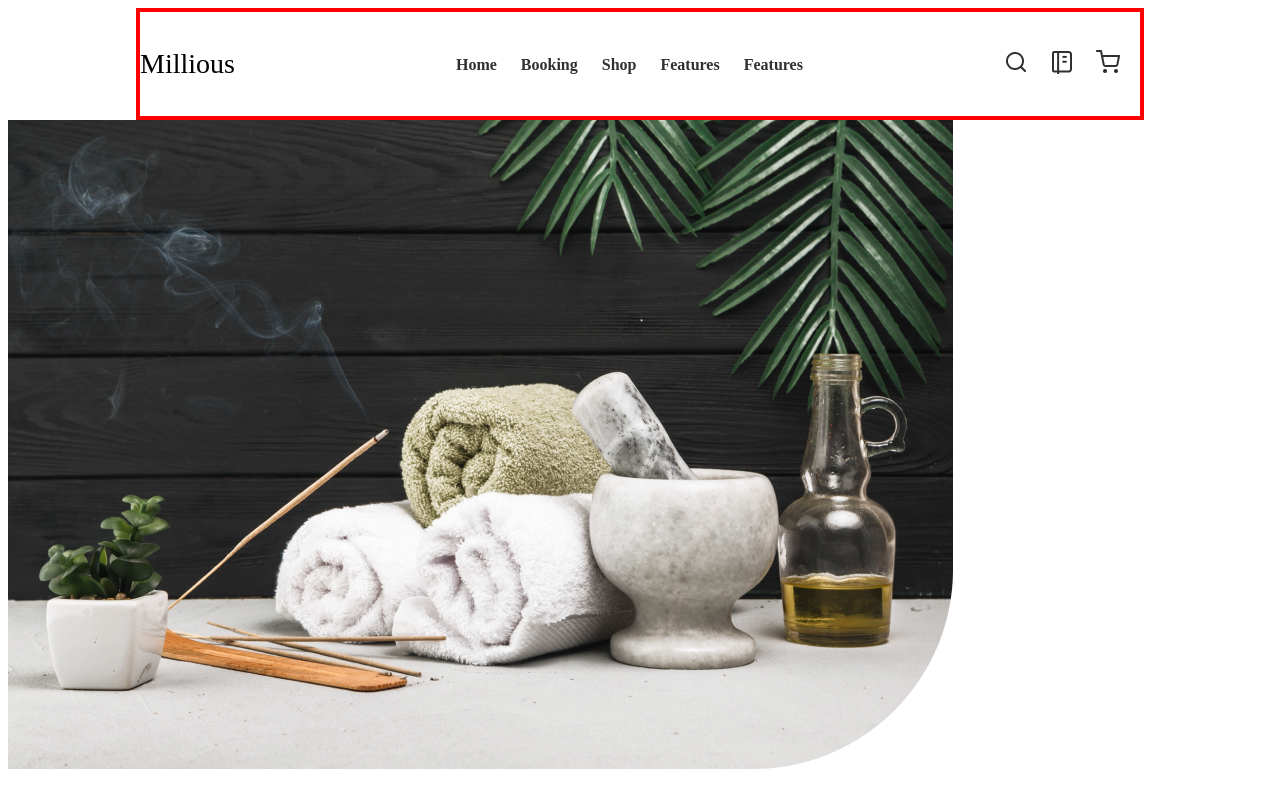
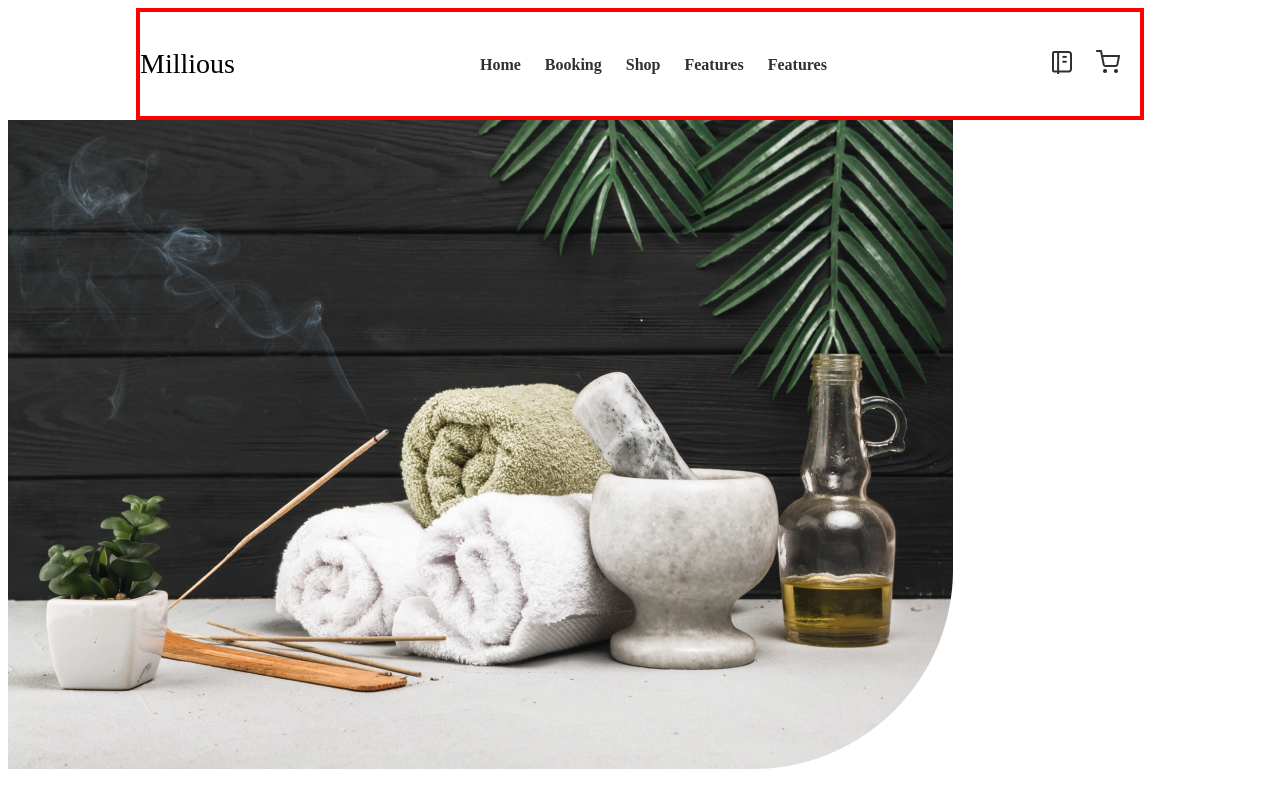
Before and after one commit to kendollcastro/our_team-ejemplo-2, a website: page index.html in a window 1280 px wide. Shown: the top 791 px of the page. Drawn offline with Linux system fonts and the light colour scheme.

Commit message:
quito una imagen

```diff
--- a/index.html
+++ b/index.html
@@ -22,7 +22,6 @@
         <a href="#">Features</a>
       </nav>
       <div>
-        <span><img src="img_lab2/search.png" alt="#" /></span>
         <span><img src="img_lab2/book.png" alt="#" /></span>
         <span><img src="img_lab2/shopping-cart.png" alt="#" /></span>
       </div>
```
